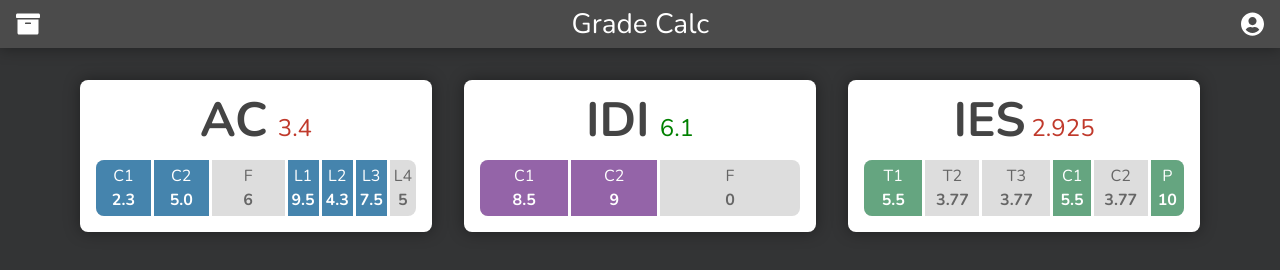
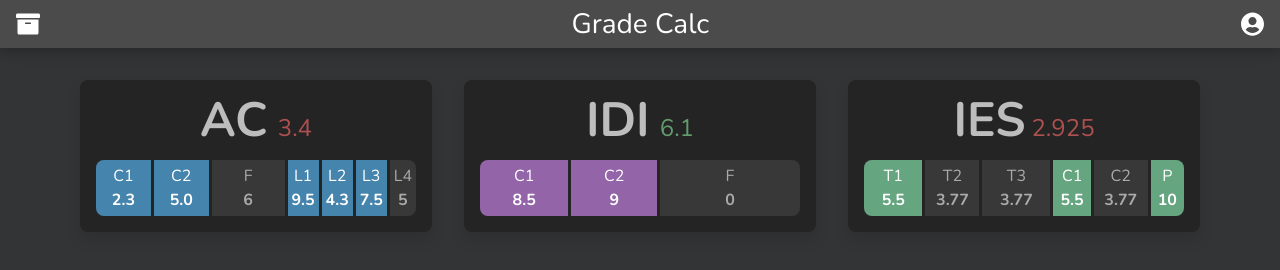
Before and after one commit to mauriciabad/GradeCalc, a plain HTML site: page index.html in a window 1280 px wide. Drawn offline with nearby package versions, Linux system fonts and the light colour scheme.

Commit message:
Dark UI Test

```diff
--- a/index.html
+++ b/index.html
@@ -18,7 +18,7 @@
   <div id="dashboard" class="dashboard">
     <div id="card0" class="subject-card collaped-sc" onclick="openSubject(this.id)">
       <h2>AC</h2>
-      <p style="color: #c0392b;">3.4</p>
+      <p style="color: #ad5050;">3.4</p>
       <div class="subject-bar small-sb">
         <div style="flex-grow: 20" class="scol1">C1<div>2.3</div></div>
         <div style="flex-grow: 20" class="scol1">C2<div>5.0</div></div>
@@ -31,7 +31,7 @@
     </div>
     <div id="card1" class="subject-card collaped-sc">
       <h2>IDI</h2>
-      <p style="color: green;">6.1</p>
+      <p style="color: #639c6c;">6.1</p>
       <div class="subject-bar small-sb">
         <div class="scol2" style="flex-grow: 20">C1<div>8.5</div></div>
         <div class="scol2" style="flex-grow: 20">C2<div>9</div></div>
--- a/sctipt.js
+++ b/sctipt.js
@@ -41,7 +41,7 @@ function createSubjectCardCollapsed(subject) {
   card.className = 'subject-card collaped-sc';
 
   card.innerHTML = '<h2>' + subject.name +
-  '</h2><p style="color: ' + (subject.finalMark>=5 ? '#008000' : '#C0392B') +
+  '</h2><p style="color: ' + (subject.finalMark>=5 ? '#639c6c' : '#ad5050') +
   ';">' + subject.finalMark + '</p><div class="subject-bar small-sb">';
 
   var necessaryMark;
--- a/style.css
+++ b/style.css
@@ -1,7 +1,7 @@
 body{
   font-family: 'Nunito', 'Roboto', sans-serif;
   margin: 0;
-  color: #444;
+  color: #bdbdbd;
   background-color: #333435;
 }
 
@@ -40,8 +40,8 @@ body{
 }
 
 .subject-card{
-  box-shadow: 0 0 1em rgba(0, 0, 0, 0.4);
-  background-color: #fff;
+  box-shadow: 0 0.5em 1em rgba(0, 0, 0, 0.1);
+  background-color: #242424;
   margin: 1em;
   border-radius: 0.5em;
   padding: 1em;
@@ -76,14 +76,14 @@ body{
   display: flex;
   justify-content: space-between;
   border-radius: 0.5em;
-  background-color: #ddd;
-  color: #666;
+  background-color: #383838;
+  color: #aaa;
   margin-top: 1em;
   line-height: 1;
 }
 .subject-bar > div{
   flex-grow: 1;
-  border-right: solid medium white;
+  border-right: solid medium #242424;
   overflow: hidden;
   text-align: center;
   padding: 0.5em 0;
```
